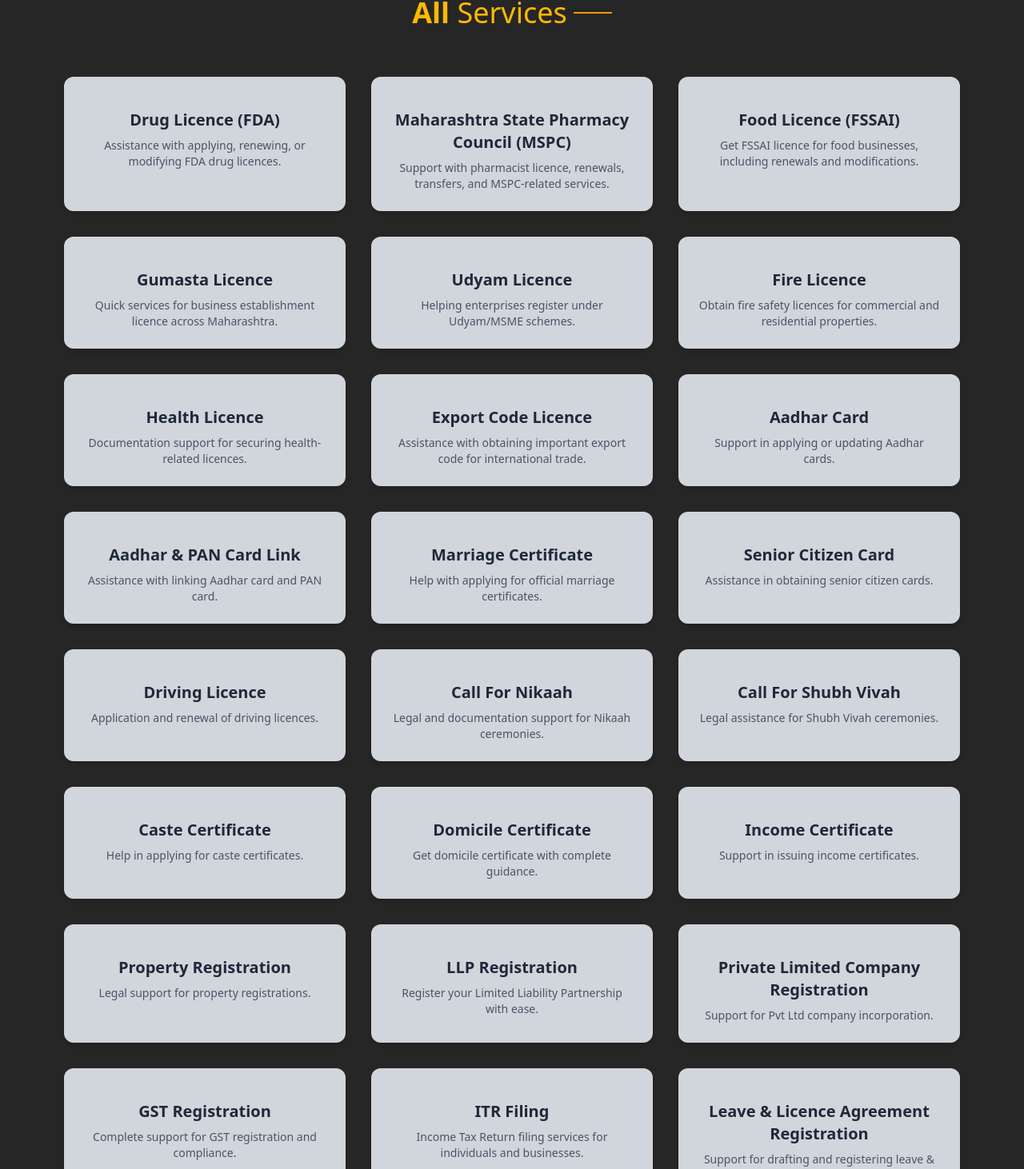
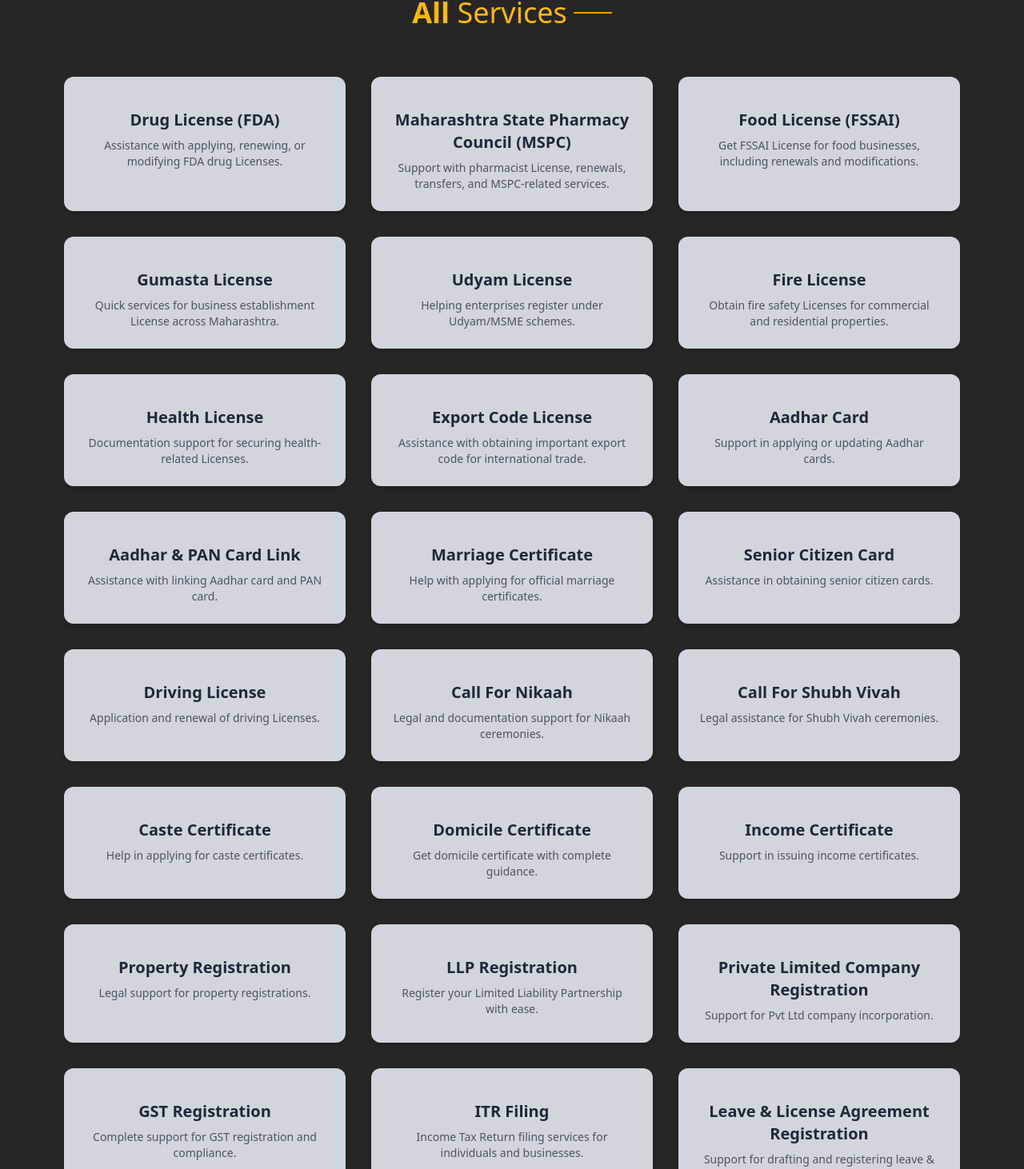
Before and after one commit to azlanjamshed/GLOBAL-SERVICES-LEGAL-ASSOCIATES, a React (Vite) app: page /services in a window 1280 px wide. Shown: the part 172-1634 px from the top of the page at 80% size. Built offline with nearby package versions, Linux system fonts and the light colour scheme.

Commit message:
change licence to license

```diff
--- a/src/data/serviceData.js
+++ b/src/data/serviceData.js
@@ -1,44 +1,44 @@
 
 export const services = [
-    // LICENCE SERVICES
+    // License SERVICES
     {
         image: "src/assets/service/FDA .jpeg",
-        title: "Drug Licence (FDA)",
-        description: "Assistance with applying, renewing, or modifying FDA drug licences.",
+        title: "Drug License (FDA)",
+        description: "Assistance with applying, renewing, or modifying FDA drug Licenses.",
     },
     {
         image: "src/assets/service/Pharmacy Council .jpeg",
         title: "Maharashtra State Pharmacy Council (MSPC)",
-        description: "Support with pharmacist licence, renewals, transfers, and MSPC-related services.",
+        description: "Support with pharmacist License, renewals, transfers, and MSPC-related services.",
     },
     {
-        image: "src/assets/service/Food licence.jpeg",
-        title: "Food Licence (FSSAI)",
-        description: "Get FSSAI licence for food businesses, including renewals and modifications.",
+        image: "src/assets/service/Food License.jpeg",
+        title: "Food License (FSSAI)",
+        description: "Get FSSAI License for food businesses, including renewals and modifications.",
     },
     {
         image: "src/assets/service/Gumasta License.jpeg",
-        title: "Gumasta Licence",
-        description: "Quick services for business establishment licence across Maharashtra.",
+        title: "Gumasta License",
+        description: "Quick services for business establishment License across Maharashtra.",
     },
     {
         image: "src/assets/service/Udyam Registration.jpeg",
-        title: "Udyam Licence",
+        title: "Udyam License",
         description: "Helping enterprises register under Udyam/MSME schemes.",
     },
     {
         image: "src/assets/service/Fire License.jpeg",
-        title: "Fire Licence",
-        description: "Obtain fire safety licences for commercial and residential properties.",
+        title: "Fire License",
+        description: "Obtain fire safety Licenses for commercial and residential properties.",
     },
     {
         image: "src/assets/service/Health License.jpeg",
-        title: "Health Licence",
-        description: "Documentation support for securing health-related licences.",
+        title: "Health License",
+        description: "Documentation support for securing health-related Licenses.",
     },
     {
         image: "src/assets/service/IEC.jpeg",
-        title: "Export Code Licence",
+        title: "Export Code License",
         description: "Assistance with obtaining important export code for international trade.",
     },
 
@@ -65,8 +65,8 @@ export const services = [
     },
     {
         image: "src/assets/service/Driving License.jpeg",
-        title: "Driving Licence",
-        description: "Application and renewal of driving licences.",
+        title: "Driving License",
+        description: "Application and renewal of driving Licenses.",
     },
     {
         image: "src/assets/service/Call for Nikah.jpeg",
@@ -121,9 +121,9 @@ export const services = [
         description: "Income Tax Return filing services for individuals and businesses.",
     },
     {
-        image: "src/assets/service/Leave & Licence Agreement Registration.jpeg",
-        title: "Leave & Licence Agreement Registration",
-        description: "Support for drafting and registering leave & licence agreements.",
+        image: "src/assets/service/Leave & License Agreement Registration.jpeg",
+        title: "Leave & License Agreement Registration",
+        description: "Support for drafting and registering leave & License agreements.",
     },
 
     // OTHER SERVICES
```
